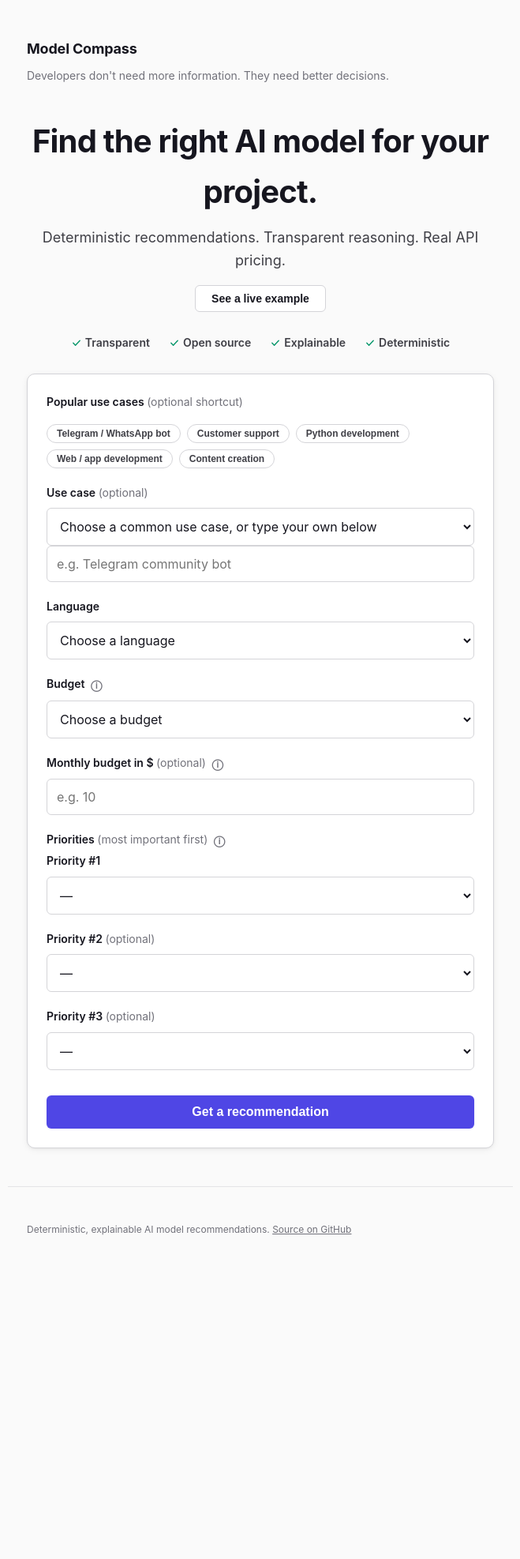
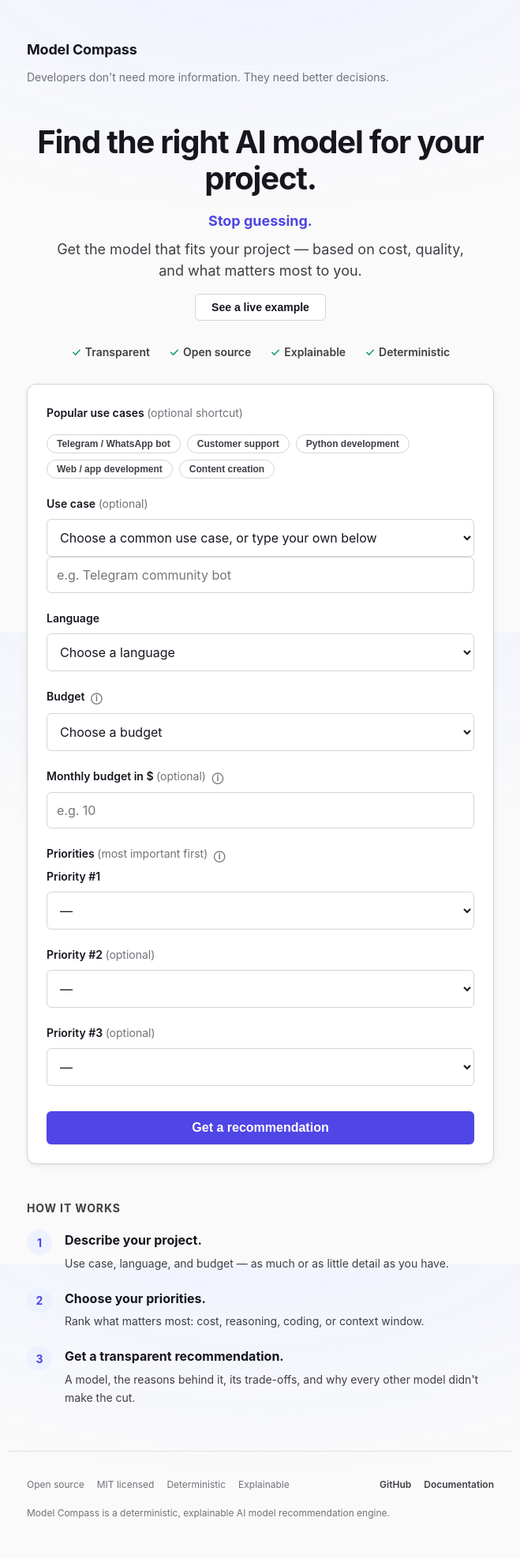
Before and after one commit to LCAITECH/model-compass, a FastAPI app: page / in a window 1280 px wide. Shown: the whole page at 79% size, without its empty margins (310-969 px from the left). Before the commit the page ends 1564 px from the top, so only its background shows below. Run offline with FastAPI, Linux system fonts and the light colour scheme.

Commit message:
Design polish pass: zero Python touched
Literal constraint honored: no .py file changed in this commit (git
diff --stat confirms it). Only templates, CSS, and inline SVG.

One catch before writing anything: the brainstormed hero copy said
"Choose the best model" -- same wording problem as the "Best
recommendation" pill two rounds ago. VISION.md is explicit that this
project answers "most suitable for your context", never "which is
best". Rewrote it as "Get the model that fits your project" instead.

What changed:
- Subtle radial-gradient background (Stripe/Vercel-style, barely
  visible) instead of flat --bg.
- Cards: softer/larger shadow tokens, hover raises shadow (not
  translateY -- these aren't clickable, so no lift implying an
  affordance that isn't there), thinner border.
- More breathing room in main's padding/gap and the footer.
- Footer expanded: principles list, GitHub + Documentation links (the
  Documentation link points at the Docs/ directory listing, not a
  specific file -- a specific file link would show stale content
  since FEATURES.md's recent edits aren't pushed yet).
- Hero gets a lead line ("Stop guessing.") and corrected subhead.
- New "How it works" 3-step section on the landing page -- static
  copy, no new data.
- Pricing stat cards get small directional icons (arrow-in/arrow-out),
  hand-drawn SVG matching the existing icon set, not emoji.
- Typography: heavier hero weight, tighter letter-spacing, consistent
  line-heights -- no font family change.
- Same fade-in treatment now applied to the landing page, matching the
  result page.

Verified in a real running browser session after working around a
stale-cache issue in the preview tool itself (fetching base.css with
cache disabled confirmed the server was serving the updated file
immediately; forcing the linked stylesheets to reload confirmed the
new border-radius, gradient, and icons all render correctly -- the
delay was the tool's cache, not a bug in the change). No console
errors, all 38 tests still pass untouched.

```diff
--- a/interfaces/web/static/base.css
+++ b/interfaces/web/static/base.css
@@ -41,9 +41,10 @@
   --space-8: 2rem;
   --space-12: 3rem;
 
-  --radius: 10px;
+  --radius: 12px;
   --radius-sm: 6px;
-  --shadow-sm: 0 1px 2px rgba(15, 15, 20, 0.04), 0 1px 3px rgba(15, 15, 20, 0.04);
+  --shadow-sm: 0 1px 2px rgba(15, 15, 20, 0.03), 0 2px 8px rgba(15, 15, 20, 0.04);
+  --shadow-md: 0 4px 16px rgba(15, 15, 20, 0.07), 0 2px 6px rgba(15, 15, 20, 0.05);
   --content-width: 640px;
 }
 
@@ -53,11 +54,13 @@
 
 body {
   margin: 0;
+  min-height: 100vh;
   font-family: var(--font-sans);
   font-size: var(--text-base);
   color: var(--text);
-  background: var(--bg);
-  line-height: 1.6;
+  background: var(--bg) radial-gradient(ellipse 1200px 600px at 50% -10%, var(--accent-soft) 0%, transparent 60%);
+  background-attachment: fixed;
+  line-height: 1.65;
   -webkit-font-smoothing: antialiased;
 }
 
@@ -87,10 +90,10 @@
 main {
   max-width: var(--content-width);
   margin: 0 auto;
-  padding: 0 var(--space-6) var(--space-12);
+  padding: var(--space-2) var(--space-6) var(--space-12);
   display: flex;
   flex-direction: column;
-  gap: var(--space-5);
+  gap: var(--space-6);
 }
 
 .site-footer {
@@ -98,22 +101,64 @@
   margin: 0 auto;
   padding: var(--space-8) var(--space-6) var(--space-12);
   border-top: 1px solid var(--border);
+}
+
+.footer-links {
+  display: flex;
+  justify-content: space-between;
+  flex-wrap: wrap;
+  gap: var(--space-4);
+}
+
+.footer-principles {
+  list-style: none;
+  display: flex;
+  flex-wrap: wrap;
+  gap: var(--space-4);
+  margin: 0;
+  padding: 0;
   color: var(--muted);
   font-size: var(--text-xs);
 }
 
-.site-footer a {
-  color: inherit;
+.footer-nav {
+  display: flex;
+  gap: var(--space-4);
+  margin: 0;
+}
+
+.footer-nav a,
+.site-footer p a {
+  color: var(--text-secondary);
+  text-decoration: none;
+  font-size: var(--text-xs);
+  font-weight: 600;
+}
+
+.footer-nav a:hover,
+.site-footer p a:hover {
+  color: var(--accent);
+}
+
+.site-footer p {
+  color: var(--muted);
+  font-size: var(--text-xs);
+  margin: var(--space-4) 0 0;
 }
 
 /* Cards */
 
 .card {
   background: var(--surface);
-  border: 1px solid var(--border);
+  border: 1px solid rgba(228, 228, 231, 0.7);
   border-radius: var(--radius);
   box-shadow: var(--shadow-sm);
   padding: var(--space-6);
+  transition: box-shadow 0.2s ease;
+}
+
+.card:hover {
+  box-shadow: var(--shadow-md);
 }
 
 .card + .card {
--- a/interfaces/web/static/forms.css
+++ b/interfaces/web/static/forms.css
@@ -127,14 +127,26 @@
 
 .hero h1 {
   font-size: var(--text-3xl);
-  letter-spacing: -0.02em;
-  margin: 0 0 var(--space-3);
+  font-weight: 700;
+  letter-spacing: -0.03em;
+  line-height: 1.15;
+  margin: 0 0 var(--space-4);
+}
+
+.hero-lead {
+  color: var(--accent);
+  font-size: var(--text-lg);
+  font-weight: 700;
+  margin: 0 0 var(--space-2);
 }
 
 .hero-subhead {
   color: var(--text-secondary);
   font-size: var(--text-lg);
-  margin: 0;
+  font-weight: 400;
+  line-height: 1.5;
+  margin: 0 auto;
+  max-width: 30em;
 }
 
 .principles {
@@ -167,6 +179,53 @@
   box-shadow: 0 2px 8px rgba(15, 15, 20, 0.06), 0 1px 3px rgba(15, 15, 20, 0.04);
 }
 
+/* How it works */
+
+.how-it-works {
+  padding: var(--space-6) 0 var(--space-2);
+}
+
+.how-it-works ol {
+  list-style: none;
+  margin: var(--space-4) 0 0;
+  padding: 0;
+  display: flex;
+  flex-direction: column;
+  gap: var(--space-5);
+}
+
+.how-it-works li {
+  display: flex;
+  align-items: flex-start;
+  gap: var(--space-4);
+}
+
+.step-number {
+  flex: none;
+  display: flex;
+  align-items: center;
+  justify-content: center;
+  width: 2rem;
+  height: 2rem;
+  border-radius: 50%;
+  background: var(--accent-soft);
+  color: var(--accent);
+  font-weight: 700;
+  font-size: var(--text-sm);
+}
+
+.how-it-works strong {
+  display: block;
+  font-size: var(--text-base);
+  margin-bottom: var(--space-1);
+}
+
+.how-it-works p {
+  margin: 0;
+  color: var(--text-secondary);
+  font-size: var(--text-sm);
+}
+
 .pill-row {
   display: flex;
   flex-wrap: wrap;
--- a/interfaces/web/static/result-profile.css
+++ b/interfaces/web/static/result-profile.css
@@ -17,10 +17,19 @@
 }
 
 .stat-card .label {
+  display: flex;
+  align-items: center;
+  gap: var(--space-1);
   font-size: var(--text-xs);
   text-transform: uppercase;
   letter-spacing: 0.05em;
   color: var(--muted);
+}
+
+.stat-card .label .icon {
+  width: 0.9em;
+  height: 0.9em;
+  margin-top: 0;
 }
 
 .stat-card .value {
--- a/interfaces/web/templates/_icons.html
+++ b/interfaces/web/templates/_icons.html
@@ -41,3 +41,15 @@
   <path d="M5.5 5.5L14.5 14.5" stroke="currentColor" stroke-width="1.5" stroke-linecap="round"/>
 </svg>
 {%- endmacro %}
+
+{% macro arrow_in() -%}
+<svg class="icon" viewBox="0 0 20 20" fill="none" aria-hidden="true">
+  <path d="M10 4V14M10 14L6 10M10 14L14 10" stroke="currentColor" stroke-width="1.5" stroke-linecap="round" stroke-linejoin="round"/>
+</svg>
+{%- endmacro %}
+
+{% macro arrow_out() -%}
+<svg class="icon" viewBox="0 0 20 20" fill="none" aria-hidden="true">
+  <path d="M10 16V6M10 6L6 10M10 6L14 10" stroke="currentColor" stroke-width="1.5" stroke-linecap="round" stroke-linejoin="round"/>
+</svg>
+{%- endmacro %}
--- a/interfaces/web/templates/base.html
+++ b/interfaces/web/templates/base.html
@@ -18,9 +18,19 @@
     {% block content %}{% endblock %}
   </main>
   <footer class="site-footer">
-    <p>Deterministic, explainable AI model recommendations.
-      <a href="https://github.com/LCAITECH/model-compass" target="_blank" rel="noopener">Source on GitHub</a>
-    </p>
+    <div class="footer-links">
+      <ul class="footer-principles">
+        <li>Open source</li>
+        <li>MIT licensed</li>
+        <li>Deterministic</li>
+        <li>Explainable</li>
+      </ul>
+      <nav class="footer-nav">
+        <a href="https://github.com/LCAITECH/model-compass" target="_blank" rel="noopener">GitHub</a>
+        <a href="https://github.com/LCAITECH/model-compass/tree/main/Docs" target="_blank" rel="noopener">Documentation</a>
+      </nav>
+    </div>
+    <p>Model Compass is a deterministic, explainable AI model recommendation engine.</p>
   </footer>
   <script src="/static/form.js"></script>
 </body>
--- a/interfaces/web/templates/index.html
+++ b/interfaces/web/templates/index.html
@@ -2,9 +2,11 @@
 {% import "_icons.html" as icons %}
 {% block title %}Model Compass — What model should I use?{% endblock %}
 {% block content %}
+<div class="fade-in">
 <div class="hero">
   <h1>Find the right AI model for your project.</h1>
-  <p class="hero-subhead">Deterministic recommendations. Transparent reasoning. Real API pricing.</p>
+  <p class="hero-lead">Stop guessing.</p>
+  <p class="hero-subhead">Get the model that fits your project — based on cost, quality, and what matters most to you.</p>
   <button type="button" id="demo-button" class="secondary-button">See a live example</button>
 </div>
 
@@ -82,4 +84,32 @@
     <button type="submit" class="primary-button">Get a recommendation</button>
   </form>
 </div>
+
+<div class="how-it-works">
+  <p class="eyebrow">How it works</p>
+  <ol>
+    <li>
+      <span class="step-number">1</span>
+      <div>
+        <strong>Describe your project.</strong>
+        <p>Use case, language, and budget — as much or as little detail as you have.</p>
+      </div>
+    </li>
+    <li>
+      <span class="step-number">2</span>
+      <div>
+        <strong>Choose your priorities.</strong>
+        <p>Rank what matters most: cost, reasoning, coding, or context window.</p>
+      </div>
+    </li>
+    <li>
+      <span class="step-number">3</span>
+      <div>
+        <strong>Get a transparent recommendation.</strong>
+        <p>A model, the reasons behind it, its trade-offs, and why every other model didn't make the cut.</p>
+      </div>
+    </li>
+  </ol>
+</div>
+</div>
 {% endblock %}
--- a/interfaces/web/templates/result.html
+++ b/interfaces/web/templates/result.html
@@ -73,12 +73,12 @@
   <h2>{{ icons.dollar() }}Pricing</h2>
   <div class="stat-grid">
     <div class="stat-card">
-      <span class="label">Input</span>
+      <span class="label">{{ icons.arrow_in() }}Input</span>
       <span class="value">${{ "%.2f"|format(recommendation.recommended.cost.input_per_million) }}</span>
       <span class="unit">per 1M tokens</span>
     </div>
     <div class="stat-card">
-      <span class="label">Output</span>
+      <span class="label">{{ icons.arrow_out() }}Output</span>
       <span class="value">${{ "%.2f"|format(recommendation.recommended.cost.output_per_million) }}</span>
       <span class="unit">per 1M tokens</span>
     </div>
```
